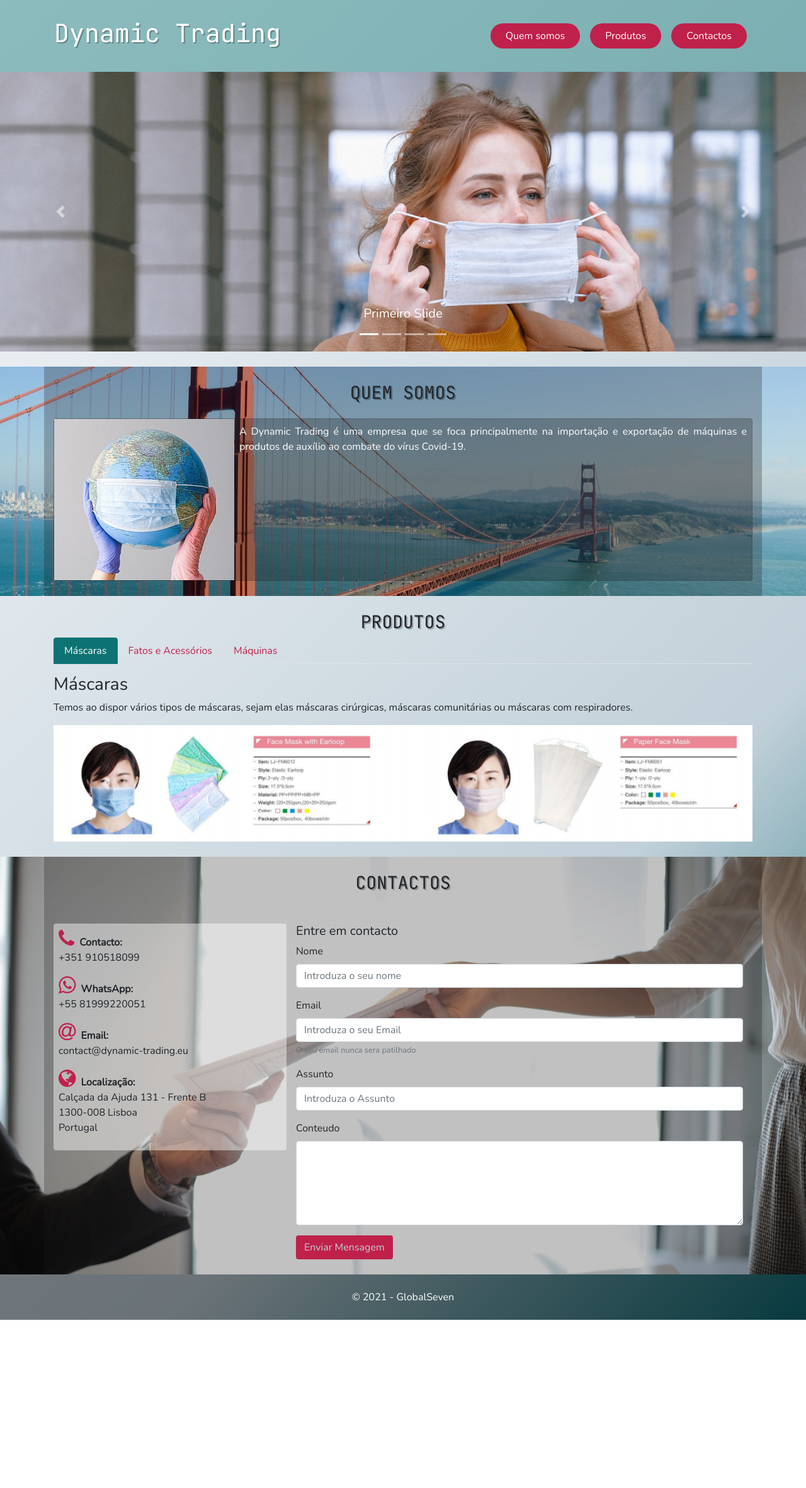
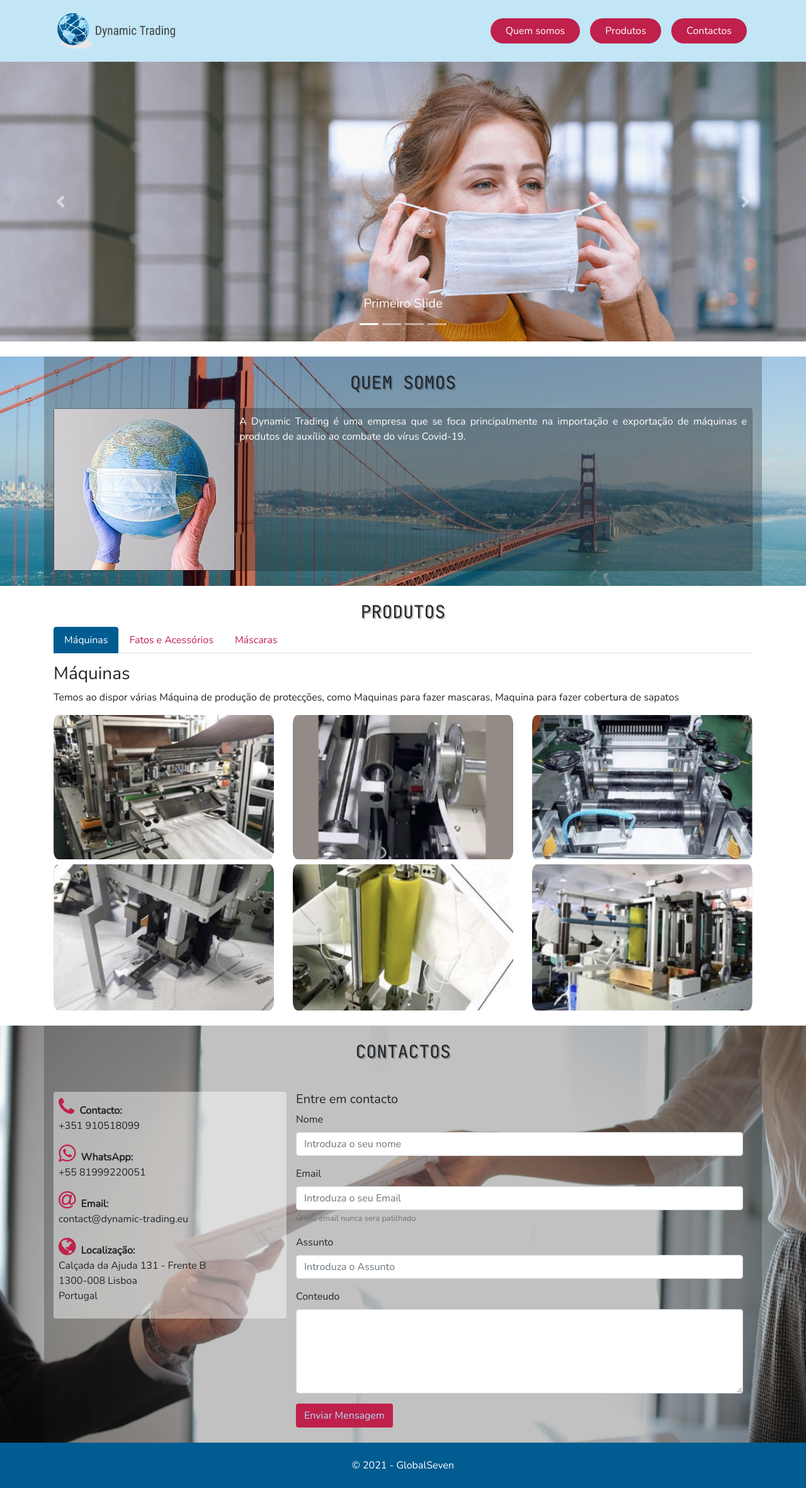
Before and after one commit to RicardoSousa1998/PaginaWeb, a PHP site: page /index.html in a window 1280 px wide. Shown: the whole page at 63% size. Before the commit the page ends 2095 px from the top, so only its background shows below. Run offline with PHP 8.4, Linux system fonts and the light colour scheme; some libraries are stand-ins or nearby versions.

Commit message:
Mundanças a pedido do cliente Co-authored-by: João Patrocínio <joao.patrocinio@estudantes.ips.pt>

```diff
--- a/css/main.css
+++ b/css/main.css
@@ -1,29 +1,36 @@
 .color-1 { color: #F26D85}
 .color-2 { color: #BF214B}
-.color-3 { color: #C1D0D9}
-.color-4 { color: #0E6973}
-.color-5 { color: #0E7373}
+.color-3 { color: #ABE1FA}
+.color-4 { color: #78C7EB}
+.color-5 { color: #005C91}
 
 .bg-1 { background-color: #F26D85}
 .bg-2 { background-color: #BF214B}
-.bg-3 { background-color: #C1D0D9}
-.bg-4 { background-color: #0E6973}
-.bg-5 { background-color: #0E7373}
+.bg-3 { background-color: #ABE1FA}
+.bg-4 { background-color: #78C7EB}
+.bg-5 { background-color: #005C91}
 
 .color-6{background: orange;
 color:black;}
 
 .color-6:hover{
     background: darkorange;
-color:black;
+    color:black;
 }
+
 .dropdown-menu.show {
     display: flex !important;
 }
 
 
 .logo {
-    width: 46px;
+    width: auto;
+    height:auto ;
+    max-width:12vw ;
+    max-height:12vw ;
+    min-width: 200px;
+    margin-top: -1vw;
+    margin-bottom: -1vw;
 }
 
 
@@ -39,7 +46,6 @@ max-height: 600px;
 }
 
 body {
-    background-image: linear-gradient(135deg, #f5f7fa 0%, #C1D0D9 70%, #0E6973 100%);
     font-family: 'Nunito';
 }
 
@@ -75,19 +81,15 @@ body {
 }
 
 .navbar1{
-    background-color: #0E7373!important;
+    background-color: #78C7EB!important;
     transition: 1s;
 }
+
 .popup{
     position:absolute;
     width:30px;
     height:30px;
     z-index: 100;
-}
-
-.carousel-text {
-    background-color: #f0f8ff78;
-    text-shadow: 1px 1px #0000004a;
 }
 
 #photo-full-size {
@@ -135,8 +137,8 @@ a:hover {
 
 .nav-link.active {
     color: #fff !important;
-    background-color: #0e7373!important;
-    border-color: #0e7373!important;
+    background-color: #005C91!important;
+    border-color: #005C91!important;
 }
 
 .btn-link {
@@ -146,7 +148,7 @@ a:hover {
 .btn-link:hover,
 .btn-link:not(.btn-link.collapsed)
  {
-    color: #0e7373;
+    color: #005C91;
 }
 
 .dfBDQI{
--- a/index.html
+++ b/index.html
@@ -28,12 +28,12 @@
 
     <title>DYNAMIC TRADING</title>
 </head>
-
 <body>
-    <div class="container-fluid py-3 sticky-top bg-5" style="background-color: #0E737373; transition: 1s;" id="nav">
+    <div class="container-fluid py-3 sticky-top" style="background-color: #78C7EB73; transition: 1s;" id="nav">
         <nav class="navbar navbar-expand-lg container">
             <a class="navbar-brand text-white titulos" href="/">
-                <h1>Dynamic Trading</h1>
+                <!-- <h1>Dynamic Trading</h1> -->
+                <img class="logo" id="logo" src="images/logo dynamic.png">
             </a>
             <button class="navbar-toggler" type="button" data-toggle="collapse" data-target="#navbarTogglerDemo02"
                 aria-controls="navbarTogglerDemo02" aria-expanded="false" aria-label="Toggle navigation">
@@ -116,8 +116,7 @@
                     <div class="card" style="background-color: #1a1a1a45;">
                         <div class="card-horizontal">
                             <div class="i per">
-                                <img class="mr-2" src="images/about.jpg" style="float: left;"
-                                    alt="Card image cap">
+                                <img class="mr-2" src="images/about.jpg" style="float: left;" alt="Card image cap">
                                 <p class="text-white text-justify p-2">A Dynamic Trading é uma empresa que se foca
                                     principalmente na importação e exportação de
                                     máquinas e produtos de auxílio ao combate do vírus Covid-19.</p>
@@ -143,14 +142,14 @@
 
         </div>
         <ul class="nav nav-tabs color-1" role="tablist">
-            <li><a data-toggle="tab" class="nav-link color-2 active" href="#home">Máscaras</a></li>
+            <li><a data-toggle="tab" class="nav-link color-2 active" href="#menu2">Máquinas</a></li>
             <li><a data-toggle="tab" class="nav-link color-2" href="#menu1">Fatos e Acessórios </a></li>
-            <li><a data-toggle="tab" class="nav-link color-2" href="#menu2">Máquinas</a></li>
+            <li><a data-toggle="tab" class="nav-link color-2" href="#home">Máscaras</a></li>
         </ul>
 
         <div class="tab-content pt-3">
 
-            <div id="home" class="tab-pane fade active show in">
+            <div id="home" class="tab-pane fade in">
                 <h3>Máscaras</h3>
                 <p>Temos ao dispor vários tipos de máscaras, sejam elas máscaras cirúrgicas, máscaras comunitárias ou
                     máscaras com respiradores.</p>
@@ -198,8 +197,9 @@
             </div>
             <!-- Fatos e Acessorios -->
             <div id="menu1" class="tab-pane fade">
-                <h3>Fatos e  Acessórios </h3>
-                <p>Temos ao dispor vários tipos de Fatos E Acessórios sejam eles fatos protectores, vestiditos de isolamento entre outros</p>
+                <h3>Fatos e Acessórios </h3>
+                <p>Temos ao dispor vários tipos de fatos e acessórios, sejam eles fatos protetores, vestidos de
+                    isolamento, entre outros.</p>
                 <div class="row">
                     <div class="col-md-4">
                         <div id="accordion">
@@ -405,9 +405,10 @@
             </div>
             <!-- Máquinas -->
             <div class="popup" style="display:none;"></div>
-            <div id="menu2" class="tab-pane fade">
+            <div id="menu2" class="tab-pane  active show fade">
                 <h3>Máquinas</h3>
-                <p>Temos ao dispor várias Máquina de produção de protecções, como Maquinas para fazer mascaras, Maquina para fazer cobertura de sapatos</p>
+                <p>Temos ao dispor várias Máquina de produção de protecções, como Maquinas para fazer mascaras, Maquina
+                    para fazer cobertura de sapatos</p>
                 <div class="row my-2">
                     <img class="imground col-md-4" src="images/Machines/item13.png">
                     <img class="imground col-md-4" src="images/Machines/item14.png">
@@ -477,7 +478,7 @@
             </div>
         </div>
     </div>
-    <div class="container-fluid text-center text-white p-4" style="background-color: #00000073;">
+    <div class="container-fluid text-center text-white p-4 bg-5">
         <span>&copy 2021 - GlobalSeven</span>
     </div>
     <div id="photo-full-size">
@@ -505,7 +506,7 @@
             };
             var x = document.getElementsByTagName('script')[0];
             x.parentNode.insertBefore(s, x);
-            var d = document.getElementsByClassName('dfBDQI').style =" display: none !important";
+            var d = document.getElementsByClassName('dfBDQI').style = " display: none !important";
         })();
     </script>
     <!-- /GetButton.io widget -->
@@ -525,13 +526,15 @@
     // form email
     var form = document.getElementById("sendEmail");
     form.onsubmit = function () {
-        form.action = "mailto:contact@dynamic-trading.eu?subject=" + document.getElementById("Assunto").value + "&body=" +
+        form.action = "mailto:contact@dynamic-trading.eu?subject=" + document.getElementById("Assunto").value +
+            "&body=" +
             document.getElementById("nome").value + " <" + document.getElementById("email").value + "> " + document
             .getElementById("corpo").value;
         console.log(form.action);
     }
     // zoom img
     $("img").on("click", function (e) {
+        if (e.target.id == "logo") { return true; }
         document.getElementById("photo-full-size").style.display = "block";
         document.querySelector("#photo-full-size > img").src = e.target.src;
     })
```
Also changed, not shown: images/logo dynamic.png (added).
